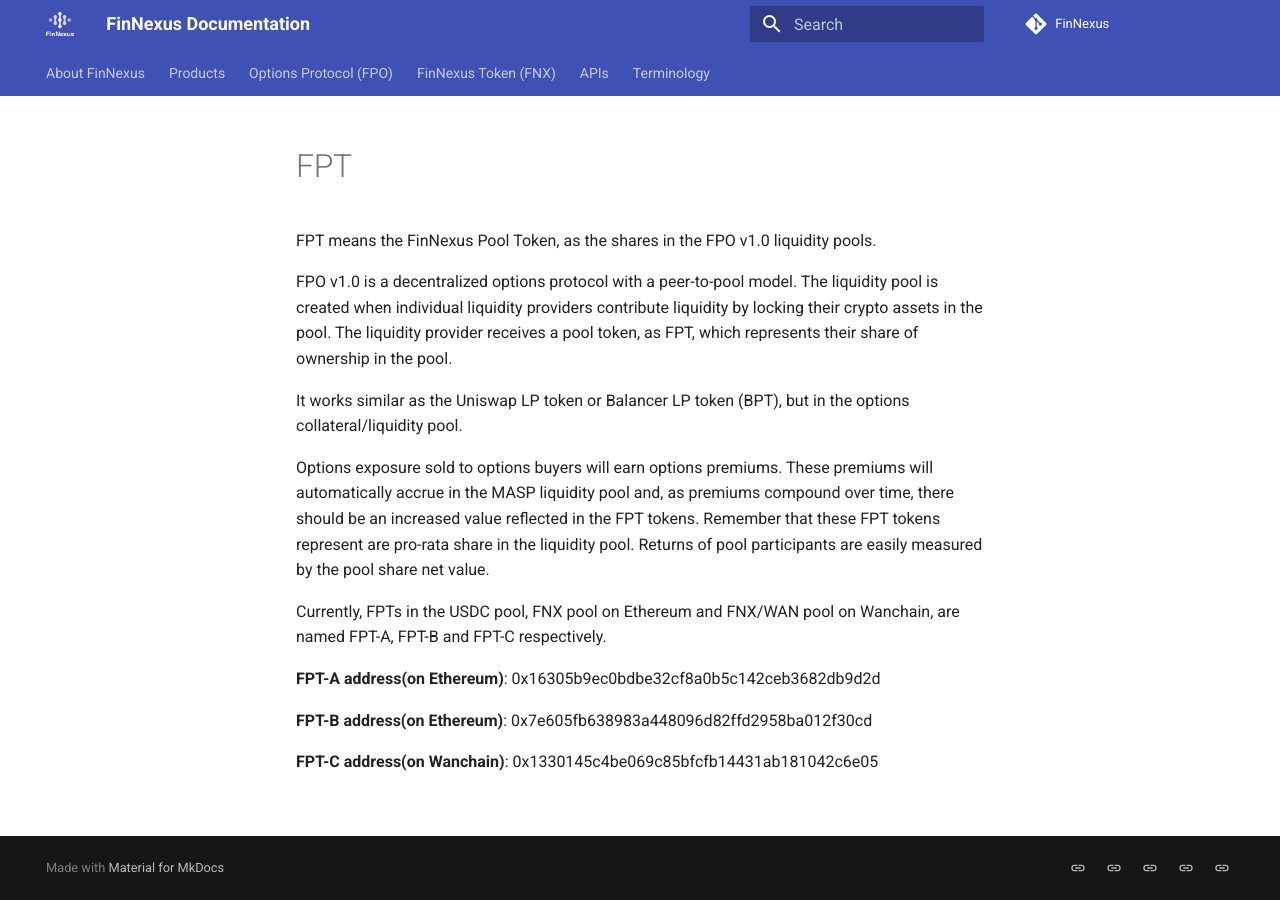
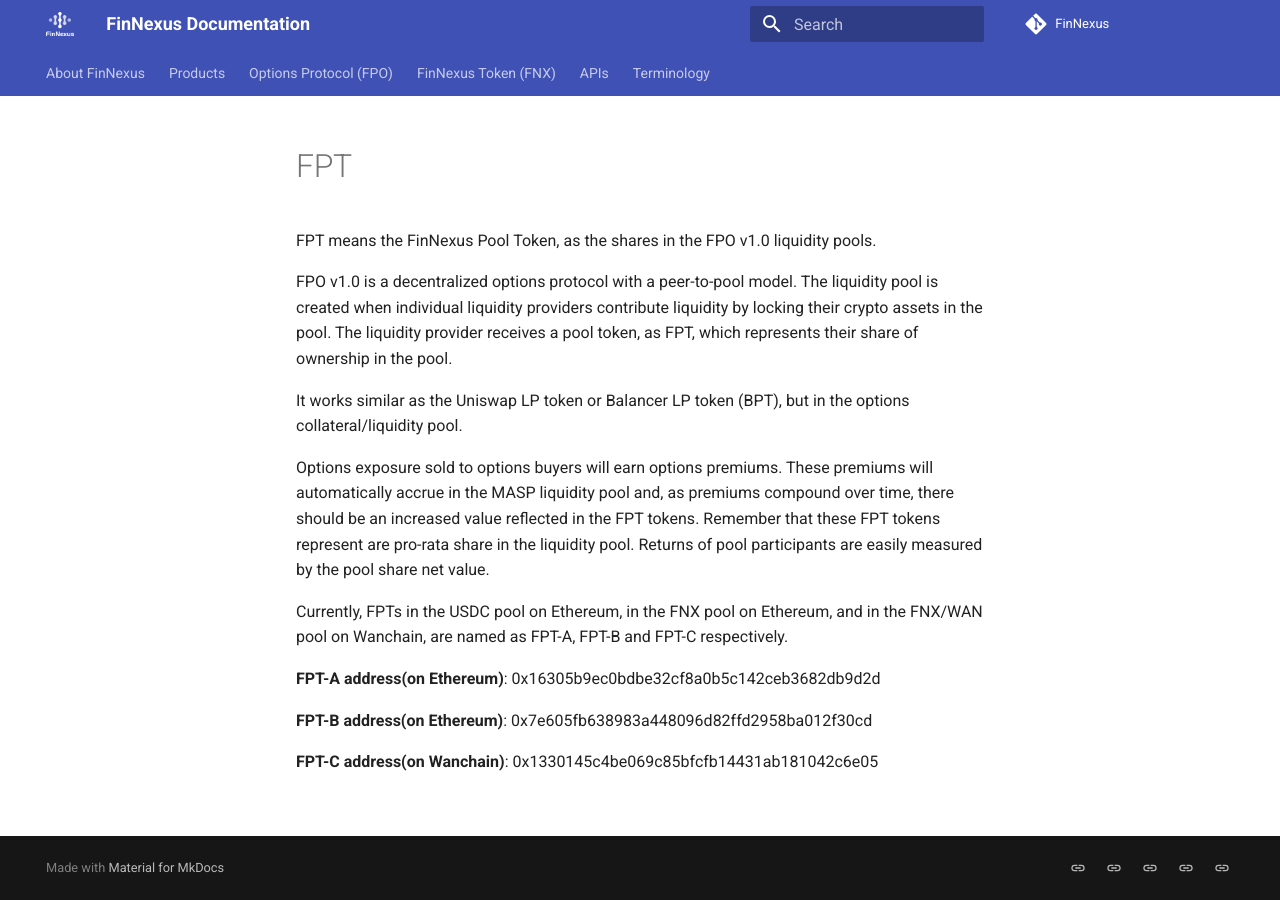
Before and after one commit to Phoenix-Finance/Phoenix-Documentation, an MkDocs documentation site: the page built from content/terminology/FPT.md, in a window 1280 px wide. Built offline with MkDocs 1.6.1 and Material for MkDocs 9.7.7, drawn with Linux system fonts in a browser that asks for light colours.

Commit message:
Update FPT.md

```diff
--- a/content/terminology/FPT.md
+++ b/content/terminology/FPT.md
@@ -6,7 +6,7 @@ It works similar as the Uniswap LP token or Balancer LP token (BPT), but in the
 
 Options exposure sold to options buyers will earn options premiums. These premiums will automatically accrue in the MASP liquidity pool and, as premiums compound over time, there should be an increased value reflected in the FPT tokens. Remember that these FPT tokens represent are pro-rata share in the liquidity pool. Returns of pool participants are easily measured by the pool share net value.
 
-Currently, FPTs in the USDC pool, FNX pool on Ethereum and FNX/WAN pool on Wanchain, are named FPT-A, FPT-B and FPT-C respectively.
+Currently, FPTs in the USDC pool on Ethereum, in the FNX pool on Ethereum, and  in the FNX/WAN pool on Wanchain, are named as FPT-A, FPT-B and FPT-C respectively.
 
 **FPT-A address(on Ethereum)**: 0x16305b9ec0bdbe32cf8a0b5c142ceb3682db9d2d
 
```
